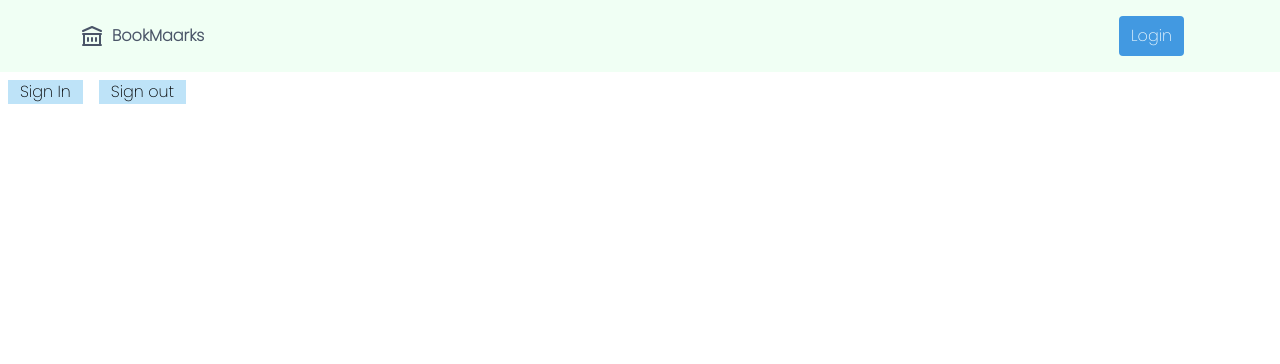
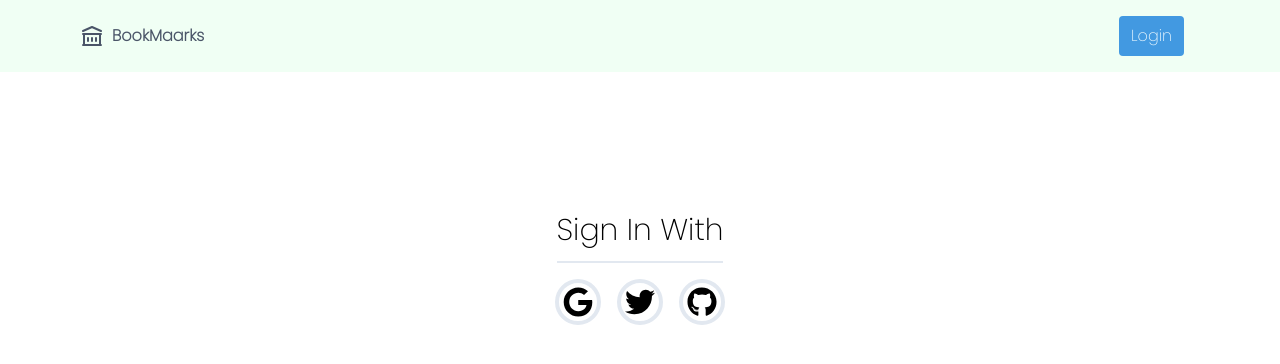
Before and after one commit to Logan1x/bookMarks, a React (Create React App) app: page /login in a window 1280 px wide. Shown: the top 364 px of the page. Built offline with nearby package versions, Linux system fonts and the light colour scheme; no server answers.

Commit message:
Added : Login Page

```diff
--- a/package.json
+++ b/package.json
@@ -13,6 +13,7 @@
     "next": "11.0.1",
     "react": "17.0.2",
     "react-dom": "16.12.0",
+    "react-icons": "4.2.0",
     "react-router-dom": "5.1.2",
     "react-scripts": "3.0.1",
     "react-toastify": "7.0.4"
--- a/src/components/Auth/login.js
+++ b/src/components/Auth/login.js
@@ -1,28 +1,56 @@
 import React, { useContext } from "react";
 import firebase from "../firebase/firebase";
+import { FaTwitter, FaGoogle, FaGithub } from "react-icons/fa";
 
-// import CompB from "./CompB";
 import { dfcontx } from "../context/authcontext";
 import { Link } from "react-router-dom";
 
 function Login() {
-  const { signUp, signOut } = useContext(dfcontx);
-  // console.log(value)
+  const { currentUser, signUp } = useContext(dfcontx);
 
-  async function handleSubmit() {
-    var provider = new firebase.auth.GoogleAuthProvider();
-    await signUp(provider)
-    .catch(err => console.log(JSON.stringify(err)) )
+  async function handleSubmit(provider) {
+    var provider = new provider();
+    await signUp(provider).catch((err) => console.log(JSON.stringify(err)));
     // router.push("/account")
   }
 
   return (
-    <div >
-      <button className="bg-blue-200 m-2 px-3" onClick={()=> handleSubmit()}>Sign In</button>
-      <button className="bg-blue-200 m-2 px-3" onClick={()=> signOut()}>Sign out </button>
-      <br/>
-      <br/>
-      {/* <Link to="/auth">Auth</Link> */}
+    <div>
+      {currentUser ? (
+        <div className="py-2 text-center text-3xl mt-32">
+          <h1> Signed In Successfully</h1>
+          <p>
+            Visit{" "}
+            <Link to="/" className="border-b-4 border-green-300">
+              Homepage
+            </Link>
+          </p>
+        </div>
+      ) : (
+        <div className="flex flex-col items-center justify-center m-auto w-full mt-32 text-3xl">
+          <h1 className="border-b-2 py-2"> Sign In With</h1>
+          <div className="flex justify-center items-center mt-2">
+            <button
+              className=" m-2 p-1 text-3xl border-4 rounded-full hover:bg-green-300"
+              onClick={() => handleSubmit(firebase.auth.GoogleAuthProvider)}
+            >
+              <FaGoogle />
+            </button>
+            <button
+              className=" m-2 p-1 text-3xl border-4 rounded-full hover:bg-green-300"
+              onClick={() => handleSubmit(firebase.auth.TwitterAuthProvider)}
+            >
+              <FaTwitter />
+            </button>
+            <button
+              className=" m-2 p-1 text-3xl border-4 rounded-full hover:bg-green-300"
+              onClick={() => handleSubmit(firebase.auth.GithubAuthProvider)}
+            >
+              <FaGithub />
+            </button>
+          </div>
+        </div>
+      )}
     </div>
   );
 }
--- a/src/components/Navbar.js
+++ b/src/components/Navbar.js
@@ -101,18 +101,16 @@ export default function Navbar() {
 
       {/* mobile menu */}
       <div className="mobile-nav hidden md:hidden">
-        <Link to="/" className="block py-2 px-4 text-sm">
-          <li className="list-none"> Home sweet</li>
+        <Link to="/" className="block px-4 text-sm">
+          <li className="list-none"> Home</li>
         </Link>
-        <Link to="/workcontainer" className="block py-2 px-4 text-sm">
+        <Link to="/workcontainer" className="block py-1 px-4 text-sm">
           <li className="list-none"> Work Container </li>
         </Link>
         {currentUser ? (
           <div className="flex flex-col block px-4 text-sm">
             <div className="flex items-center justify-between pb-2">
-              <a className="">
-                {currentUser.displayName}
-              </a>
+              <a className="">{currentUser.displayName}</a>
               <a
                 className="cursor-pointer border-b-2"
                 onClick={() => {
@@ -125,7 +123,7 @@ export default function Navbar() {
 
             <Link
               to="/addbookmark"
-              className="py-2 px-1 my-1 bg-blue-500 text-blue-100 rounded text-center"
+              className="py-2 px-1 my-1 mb-3 bg-blue-500 text-blue-100 rounded text-center"
             >
               Add Bookmarks
             </Link>
--- a/src/components/context/authcontext.js
+++ b/src/components/context/authcontext.js
@@ -1,6 +1,5 @@
 import React, { createContext, useEffect, useState } from "react";
 import firebase from "../firebase/firebase";
-
 
 const dfcontx = createContext();
 
@@ -8,10 +7,9 @@ const authcontext = (props) => {
   const [currentUser, setCurrentUser] = useState();
   const [loading, setLoading] = useState(true);
 
-  function signUp() {
+  function signUp(provider) {
     // console.log('reached')
-    var provider = new firebase.auth.GoogleAuthProvider();
-    return firebase.auth().signInWithPopup(provider)
+    return firebase.auth().signInWithPopup(provider);
   }
 
   function signOut() {
@@ -35,7 +33,11 @@ const authcontext = (props) => {
     signOut,
     signUp
   };
-  return <dfcontx.Provider value={value}>{ !loading && props.children}</dfcontx.Provider>;
+  return (
+    <dfcontx.Provider value={value}>
+      {!loading && props.children}
+    </dfcontx.Provider>
+  );
 };
 
 export { dfcontx };
```
